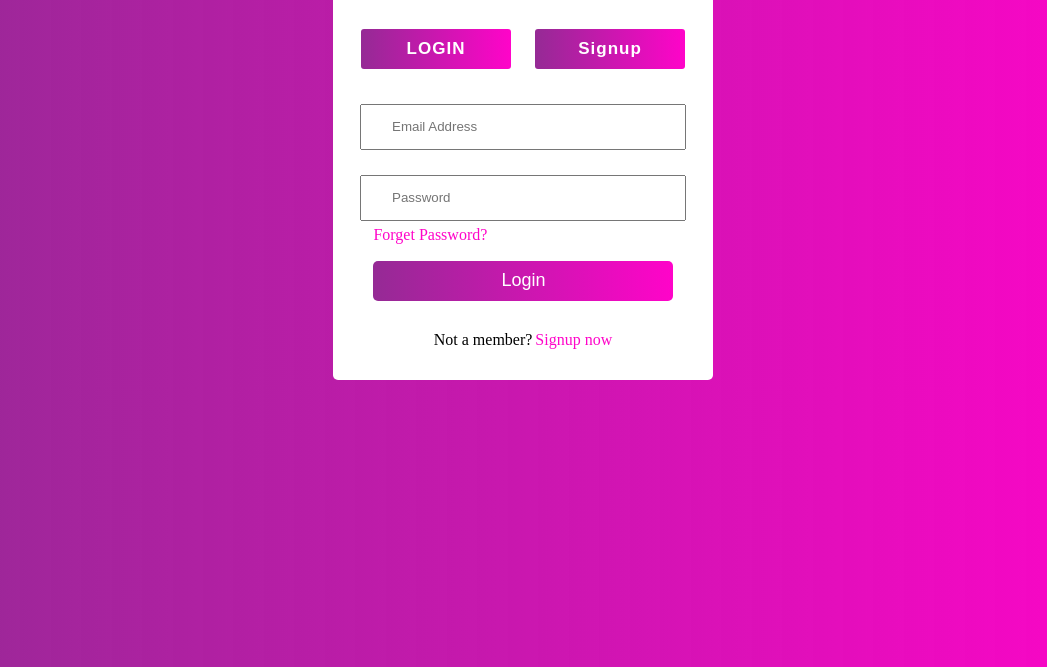
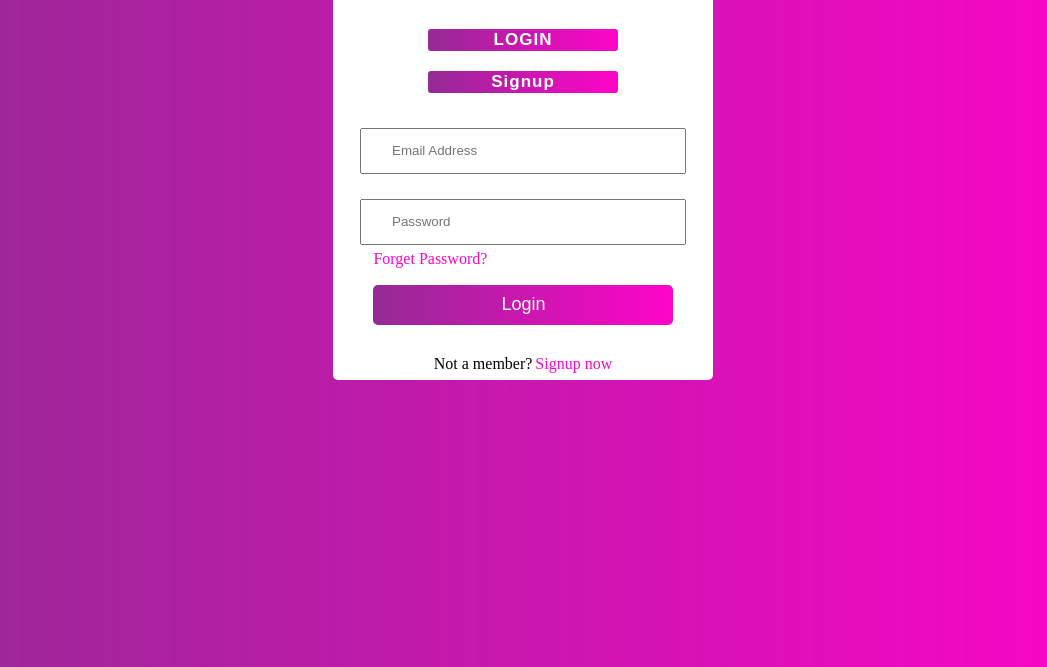
Before and after one commit to hari5001/Login_page, a plain HTML site: page index.html in a window 1280 px wide. Shown: the part 133-800 px from the top of the page, without its empty margins (117-1164 px from the left). Drawn offline with Linux system fonts and the light colour scheme.

Commit message:
Update index.html

```diff
--- a/index.html
+++ b/index.html
@@ -26,8 +26,8 @@
             letter-spacing: 1px;
         }
         .input button{
-            width: 150px;
-            height: 40px;
+            width: 50%;
+            height: 30%;
             margin: 10px;
             font-size: 17px;
             font-weight: 550;
```
